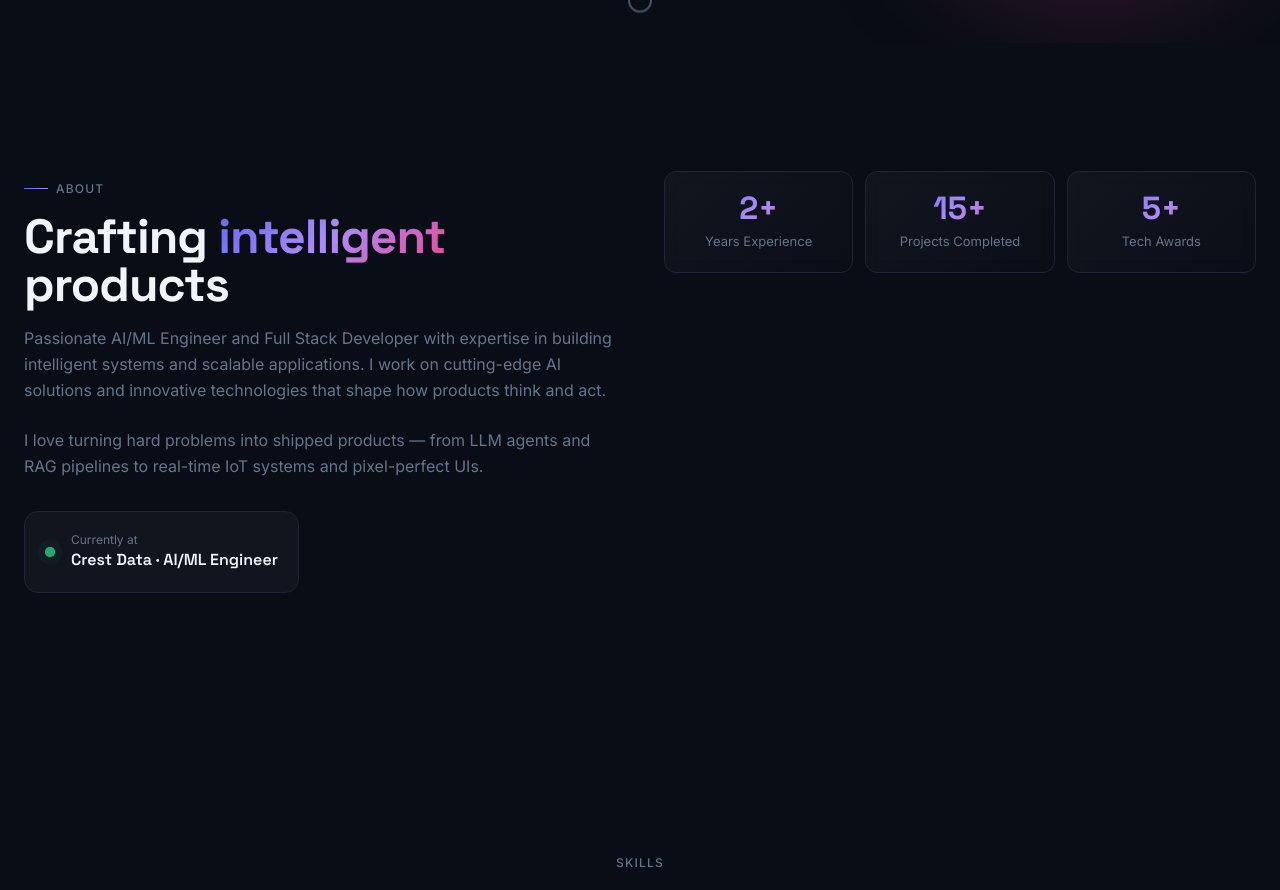
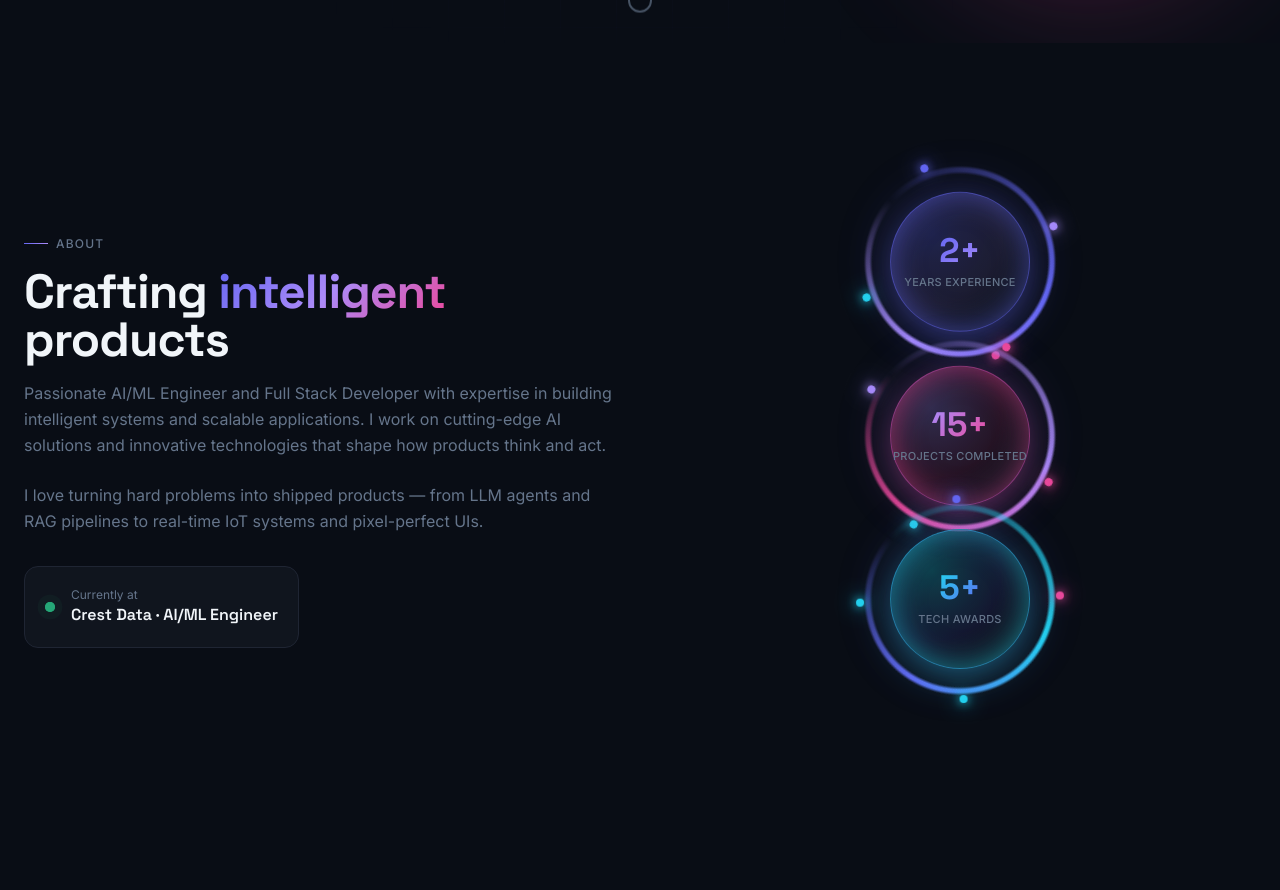
Before and after one commit to DarshaK1Just/darshak-ai-nexus, a React (Vite) app: page / in a window 1280 px wide. Shown: the part 757-1647 px from the top of the page. Built offline with nearby package versions, Linux system fonts and the light colour scheme.

Commit message:
Changes
Co-authored-by: DarshaK1Just <88178092+DarshaK1Just@users.noreply.github.com>

```diff
--- a/src/components/AboutSection.tsx
+++ b/src/components/AboutSection.tsx
@@ -1,37 +1,102 @@
 import { useReveal, useCountUp, useInViewOnce } from '@/hooks/use-reveal';
 
+type Tone = { from: string; to: string; ring: string; glow: string };
+
+const tones: Record<string, Tone> = {
+  indigo: { from: '#6366F1', to: '#A78BFA', ring: 'rgba(99,102,241,0.55)', glow: 'rgba(99,102,241,0.55)' },
+  pink:   { from: '#A78BFA', to: '#EC4899', ring: 'rgba(236,72,153,0.55)', glow: 'rgba(236,72,153,0.55)' },
+  cyan:   { from: '#22D3EE', to: '#6366F1', ring: 'rgba(34,211,238,0.55)',  glow: 'rgba(34,211,238,0.55)' },
+};
+
 const stats = [
-  { num: 2, suffix: '+', label: 'Years Experience' },
-  { num: 15, suffix: '+', label: 'Projects Completed' },
-  { num: 5, suffix: '+', label: 'Tech Awards' },
+  { num: 2,  suffix: '+', label: 'Years Experience',   tone: 'indigo' as const, delay: 0 },
+  { num: 15, suffix: '+', label: 'Projects Completed', tone: 'pink'   as const, delay: 0.6 },
+  { num: 5,  suffix: '+', label: 'Tech Awards',        tone: 'cyan'   as const, delay: 1.2 },
 ];
 
-function StatCard({ s, idx }: { s: typeof stats[0]; idx: number }) {
+function StatOrb({ s, idx }: { s: typeof stats[0]; idx: number }) {
   const { ref, inView } = useInViewOnce<HTMLDivElement>();
   const v = useCountUp(s.num, inView);
+  const t = tones[s.tone];
+
+  // Orbiting "sprinkler" particles
+  const particles = [0, 1, 2, 3];
+
   return (
     <div
       ref={ref}
-      className="relative rounded-xl p-5 text-center transition-all duration-300 hover:-translate-y-1 hover:scale-[1.03]"
-      style={{
-        background: 'linear-gradient(135deg, hsl(var(--foreground) / 0.04), hsl(var(--foreground) / 0.01))',
-        border: '1px solid hsl(var(--border))',
-        backdropFilter: 'blur(8px)',
-        transitionDelay: `${idx * 80}ms`,
-      }}
-      onMouseEnter={(e) => {
-        (e.currentTarget as HTMLDivElement).style.borderColor = 'hsl(var(--indigo) / 0.5)';
-        (e.currentTarget as HTMLDivElement).style.boxShadow = '0 10px 30px -10px hsl(var(--indigo) / 0.35)';
-      }}
-      onMouseLeave={(e) => {
-        (e.currentTarget as HTMLDivElement).style.borderColor = '';
-        (e.currentTarget as HTMLDivElement).style.boxShadow = '';
-      }}
+      className="relative flex items-center justify-center group"
+      style={{ animation: `float-y-lg ${6 + idx}s ease-in-out infinite`, animationDelay: `${s.delay}s` }}
     >
-      <div className="font-display font-bold text-gradient text-3xl md:text-[32px] leading-none">
-        {v}{s.suffix}
+      {/* Outer rotating ring */}
+      <div
+        className="absolute w-[200px] h-[200px] rounded-full animate-spin-slow pointer-events-none"
+        style={{
+          background: `conic-gradient(from 0deg, ${t.from}, ${t.to}, transparent 55%, ${t.from})`,
+          maskImage: 'radial-gradient(circle, transparent 62%, black 64%, black 66%, transparent 68%)',
+          WebkitMaskImage: 'radial-gradient(circle, transparent 62%, black 64%, black 66%, transparent 68%)',
+        }}
+      />
+      {/* Inner reverse ring */}
+      <div
+        className="absolute w-[164px] h-[164px] rounded-full animate-spin-rev pointer-events-none"
+        style={{
+          background: `conic-gradient(from 180deg, transparent 60%, ${t.to}, transparent 95%)`,
+          maskImage: 'radial-gradient(circle, transparent 74%, black 76%, black 78%, transparent 80%)',
+          WebkitMaskImage: 'radial-gradient(circle, transparent 74%, black 76%, black 78%, transparent 80%)',
+        }}
+      />
+
+      {/* Orbit particles (sprinkler) */}
+      <div
+        className="absolute w-[210px] h-[210px] pointer-events-none animate-spin-slow"
+        style={{ animationDuration: `${10 + idx * 2}s` }}
+      >
+        {particles.map((p) => {
+          const angle = (p / particles.length) * Math.PI * 2;
+          const x = Math.cos(angle) * 100;
+          const y = Math.sin(angle) * 100;
+          const colors = [t.from, t.to, '#EC4899', '#22D3EE'];
+          return (
+            <span
+              key={p}
+              className="absolute top-1/2 left-1/2 w-2 h-2 rounded-full"
+              style={{
+                transform: `translate(calc(-50% + ${x}px), calc(-50% + ${y}px))`,
+                background: colors[p % colors.length],
+                boxShadow: `0 0 10px ${colors[p % colors.length]}, 0 0 20px ${colors[p % colors.length]}`,
+              }}
+            />
+          );
+        })}
       </div>
-      <div className="mt-2 text-[13px] text-muted-foreground">{s.label}</div>
+
+      {/* Glowing core button */}
+      <div
+        className="relative w-[140px] h-[140px] rounded-full flex flex-col items-center justify-center transition-transform duration-300 group-hover:scale-105"
+        style={{
+          background: `radial-gradient(circle at 30% 30%, ${t.from}40, ${t.to}20 50%, hsl(var(--surface)) 75%)`,
+          border: `1px solid ${t.ring}`,
+          boxShadow: `inset 0 0 30px ${t.glow}, 0 10px 40px -10px ${t.glow}`,
+        }}
+      >
+        <div
+          className="absolute inset-0 rounded-full opacity-60 animate-orb-pulse"
+          style={{ boxShadow: `0 0 0 0 ${t.glow}` }}
+        />
+        <div
+          className="font-display font-bold text-[34px] leading-none"
+          style={{
+            background: `linear-gradient(135deg, ${t.from}, ${t.to})`,
+            WebkitBackgroundClip: 'text',
+            backgroundClip: 'text',
+            WebkitTextFillColor: 'transparent',
+          }}
+        >
+          {v}{s.suffix}
+        </div>
+        <div className="mt-1.5 text-[11px] text-muted-foreground tracking-wide uppercase font-medium">{s.label}</div>
+      </div>
     </div>
   );
 }
@@ -40,7 +105,7 @@ export function AboutSection() {
   const ref = useReveal<HTMLElement>();
   return (
     <section ref={ref} id="about" className="section reveal">
-      <div className="container mx-auto px-6 grid lg:grid-cols-2 gap-12 items-start">
+      <div className="container mx-auto px-6 grid lg:grid-cols-2 gap-12 items-center">
         <div>
           <div className="section-eyebrow">
             <span className="w-6 h-px bg-gradient-to-r from-indigo-brand to-violet-brand" />
@@ -69,8 +134,9 @@ export function AboutSection() {
           </div>
         </div>
 
-        <div className="grid grid-cols-3 gap-3">
-          {stats.map((s, i) => <StatCard key={s.label} s={s} idx={i} />)}
+        {/* Right: vertical stack of animated orb stats */}
+        <div className="flex flex-col items-center gap-8 py-6">
+          {stats.map((s, i) => <StatOrb key={s.label} s={s} idx={i} />)}
         </div>
       </div>
     </section>
```
